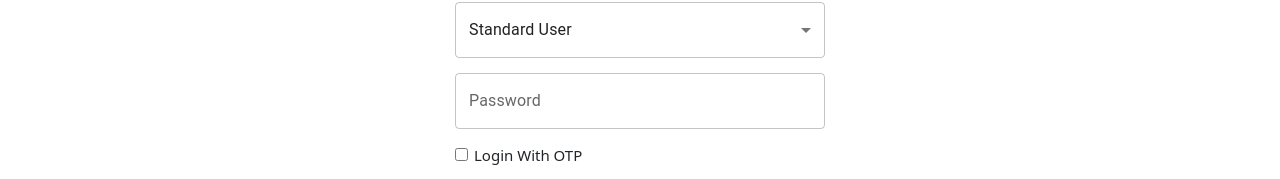
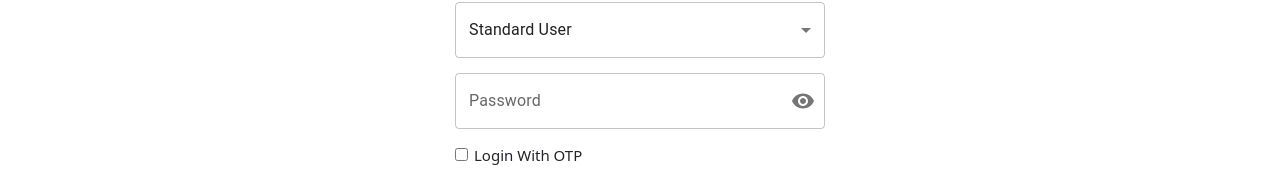
Before and after one commit to raiesnetwork/raies-store-ui, a React (Vite) app: page /login in a window 1280 px wide. Shown: the part 210-389 px from the top of the page. Built offline with nearby package versions, Linux system fonts and the light colour scheme; no server answers; a web font is replaced by a local one.

Commit message:
login eye icon added

```diff
--- a/src/Components/Auth/Login/Login.tsx
+++ b/src/Components/Auth/Login/Login.tsx
@@ -1,5 +1,6 @@
 import React, { useState } from "react";
-import { TextField, CircularProgress ,Select, MenuItem, FormControl} from '@mui/material'; // Import CircularProgress for spinner
+import { TextField, CircularProgress, Select, MenuItem, FormControl, InputAdornment, IconButton } from '@mui/material';
+import { Visibility, VisibilityOff } from '@mui/icons-material'; // Import eye icons
 import { PhoneInput } from "react-international-phone";
 import 'react-international-phone/style.css';
 import "./Login.scss";
@@ -14,24 +15,34 @@
 let subdomain = getSubdomain(hostname);
 console.log("ss",subdomain);
 
- const Login: React.FC = () => {
-const {login}=useAuth()||{}
+const Login: React.FC = () => {
+    const { login } = useAuth() || {};
     const [mobileNumber, setMobileNumber] = useState<string>("");
-    const [loading, setLoading] = useState<boolean>(false); // Spinner state
+    const [loading, setLoading] = useState<boolean>(false);
     const [error, setError] = useState<boolean>(false);
     const [errorMessage, setErrorMsg] = useState<string>("");
     const [password, setPassword] = useState<string>("");
     const [checkBox, setCheckBox] = useState<boolean>(false);
-    const [userType, setUserType] = useState<string>("Normal"); // User type state
+    const [userType, setUserType] = useState<string>("Normal");
+    const [showPassword, setShowPassword] = useState<boolean>(false); // Password visibility state
 
     const {
-
         verifyNumber,
-
         loginWithPassword,
         storeData
     } = useMystoreStore((state) => state);
+
     let navigate = useNavigate();
+
+    // Toggle password visibility
+    const handleClickShowPassword = () => {
+        setShowPassword(!showPassword);
+    };
+
+    const handleMouseDownPassword = (event: React.MouseEvent<HTMLButtonElement>) => {
+        event.preventDefault();
+    };
+
     const handleSubmit = async (e: React.FormEvent) => {
         e.preventDefault();
         if (!checkBox) {
@@ -40,19 +51,20 @@
             LoginWithOtp()
         }
     }
+
     const handleLogin = async () => {
         if (userType === "false") {
             setError(true)
             return setErrorMsg("Select a user type");
         }
-        setLoading(true); // Start loading spinner
-        setError(false);  // Reset error state
+        setLoading(true);
+        setError(false);
 
         if (mobileNumber.trim() && password.trim() && mobileNumber.length > 7) {
-            const response = await loginWithPassword(mobileNumber, password, subdomain,userType);
-console.log('response',response);
+            const response = await loginWithPassword(mobileNumber, password, subdomain, userType);
+            console.log('response',response);
 
-            setLoading(false); // Stop spinner once response is received
+            setLoading(false);
             if (response.error) {
                 if(response.subscription===false){
                     navigate('/upgrade-plan',{state:{userId:response.userId,username:response.username}})
@@ -63,24 +75,22 @@
                 const credentials={
                     username:response.data?.username,
                     api_token: response.data?.token,
-
                 }
-
-                    login(credentials);
-
+                login(credentials);
             }
         } else {
-            setLoading(false); // Stop spinner if the form validation fails
+            setLoading(false);
             setError(true);
             setErrorMsg("Invalid mobile number or password");
         }
     };
+
     const LoginWithOtp = async () => {
         if (userType === "false") {
             setError(true)
             return setErrorMsg("Select a user type");
         }
-        setLoading(true); // Start loading spinner
+        setLoading(true);
         setError(false);
         let data = null;
         data = await verifyNumber(mobileNumber);
@@ -93,10 +103,10 @@
         } else {
             setLoading(false);
             setError(false);
-            navigate("/otp", { state: { mobileNumber,subdomain,registration:false,userType } });
+            navigate("/otp", { state: { mobileNumber, subdomain, registration: false, userType } });
         }
+    };
 
-    };
     return (
         <>
             <Header />
@@ -117,8 +127,8 @@
                             placeholder="Enter phone number"
                         />
                     </div>
-                      {/* User Type Selector */}
-                      <div className="login__input_container">
+                    {/* User Type Selector */}
+                    <div className="login__input_container">
                         <FormControl fullWidth>
                             <Select
                                 id="user-type"
@@ -136,11 +146,25 @@
                             <TextField
                                 id="outlined-password-input"
                                 label="Password"
-                                type="password"
+                                type={showPassword ? "text" : "password"}
                                 autoComplete="current-password"
                                 value={password}
                                 onChange={(e) => setPassword(e.target.value)}
                                 className="login__input_field"
+                                InputProps={{
+                                    endAdornment: (
+                                        <InputAdornment position="end">
+                                            <IconButton
+                                                aria-label="toggle password visibility"
+                                                onClick={handleClickShowPassword}
+                                                onMouseDown={handleMouseDownPassword}
+                                                edge="end"
+                                            >
+                                                {showPassword ? <VisibilityOff /> : <Visibility />}
+                                            </IconButton>
+                                        </InputAdornment>
+                                    ),
+                                }}
                             />
                         </div>
                         : <></>}
@@ -175,4 +199,5 @@
         </>
     );
 };
+
 export default Login
```
